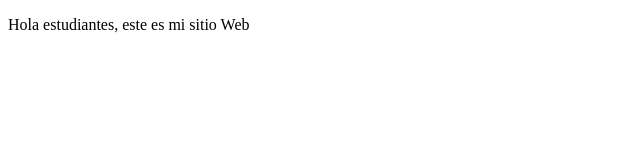
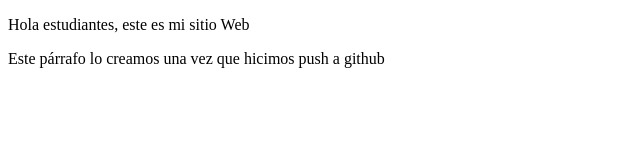
Before and after one commit to kowany/proyectoDemoCursoPrework, a plain HTML site: page index.html in a window 1280 px wide. Shown: the whole page, without its empty margins (0-640 px from the left). Drawn offline with Linux system fonts and the light colour scheme.

Commit message:
Cambios, agregamos un párrafo al archivo index.html

```diff
--- a/index.html
+++ b/index.html
@@ -8,5 +8,6 @@
 </head>
 <body>
  <p>Hola estudiantes, este es mi sitio Web</p>
+ <p>Este párrafo lo creamos una vez que hicimos push a github</p>
 </body>
 </html>
```
